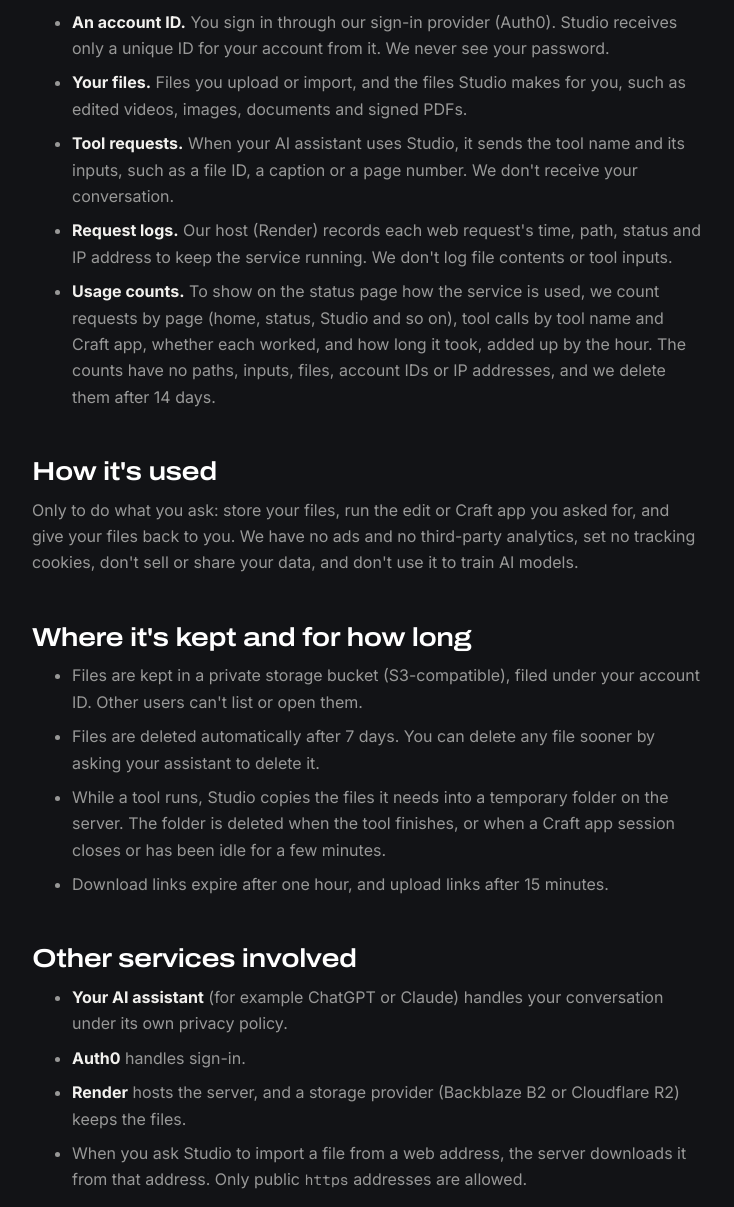
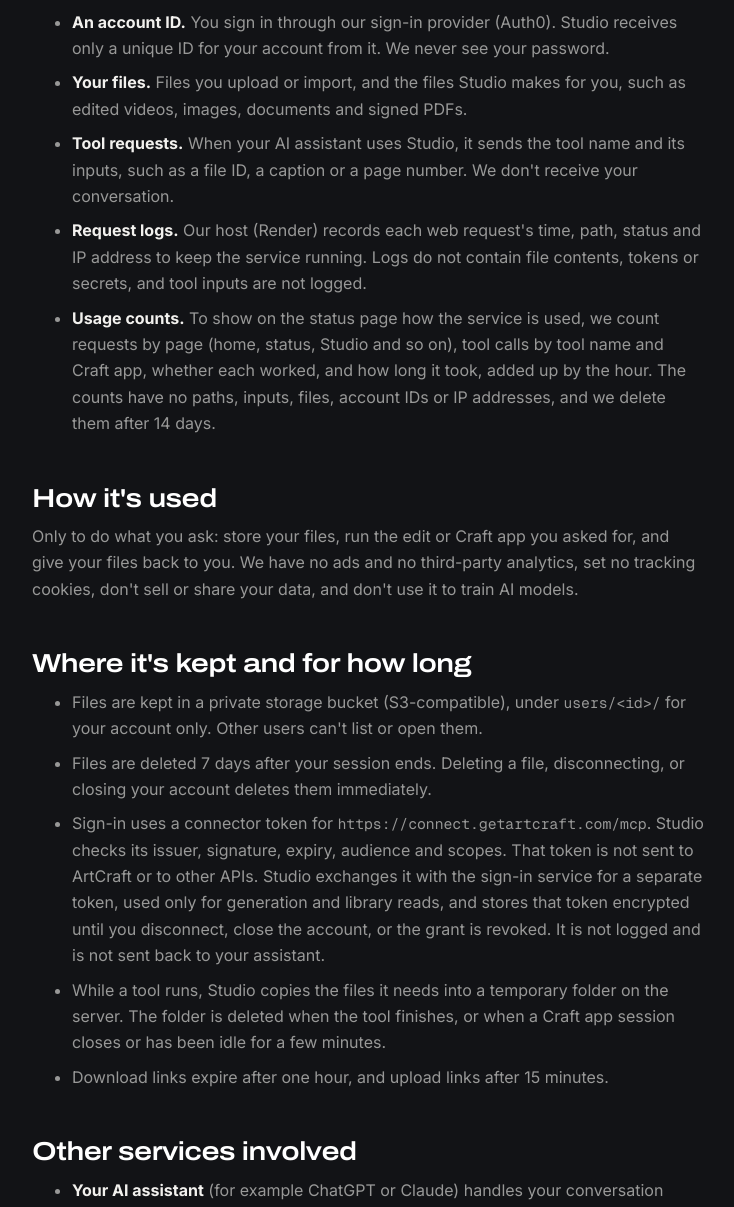
Before and after one commit to adikshan11/artcraft-chatgpt-mcp, a Flask app: page /privacy in a window 1280 px wide. Shown: the part 423-1630 px from the top of the page, without its empty margins (272-1006 px from the left). Run offline with Flask 3, Linux system fonts and the light colour scheme.

Commit message:
Keep the connector token off ArtCraft and delete files seven days after the session ends.
The privacy policy and terms state the audience, the encrypted grant, and the seven-day deletion.

```diff
--- a/templates/privacy.html
+++ b/templates/privacy.html
@@ -18,8 +18,8 @@
     tool name and its inputs, such as a file ID, a caption or a page number. We don't
     receive your conversation.</li>
   <li><strong>Request logs.</strong> Our host (Render) records each web request's time,
-    path, status and IP address to keep the service running. We don't log file contents
-    or tool inputs.</li>
+    path, status and IP address to keep the service running. Logs do not contain file
+    contents, tokens or secrets, and tool inputs are not logged.</li>
   <li><strong>Usage counts.</strong> To show on the status page how the service is used,
     we count requests by page (home, status, Studio and so on), tool calls by tool name and
     Craft app, whether each worked, and how long it took, added up by the hour. The counts
@@ -35,10 +35,16 @@
 
 <h2>Where it's kept and for how long</h2>
 <ul>
-  <li>Files are kept in a private storage bucket (S3-compatible), filed under your
-    account ID. Other users can't list or open them.</li>
-  <li>Files are deleted automatically after {{ retention_days }} days. You can delete
-    any file sooner by asking your assistant to delete it.</li>
+  <li>Files are kept in a private storage bucket (S3-compatible), under
+    <code>users/&lt;id&gt;/</code> for your account only. Other users can't list or open them.</li>
+  <li>Files are deleted {{ retention_days }} days after your session ends. Deleting a
+    file, disconnecting, or closing your account deletes them immediately.</li>
+  <li>Sign-in uses a connector token for <code>https://connect.getartcraft.com/mcp</code>.
+    Studio checks its issuer, signature, expiry, audience and scopes. That token is
+    not sent to ArtCraft or to other APIs. Studio exchanges it with the sign-in
+    service for a separate token, used only for generation and library reads, and
+    stores that token encrypted until you disconnect, close the account, or the
+    grant is revoked. It is not logged and is not sent back to your assistant.</li>
   <li>While a tool runs, Studio copies the files it needs into a temporary folder on the
     server. The folder is deleted when the tool finishes, or when a Craft app session
     closes or has been idle for a few minutes.</li>
--- a/templates/terms.html
+++ b/templates/terms.html
@@ -20,8 +20,9 @@
   <li>Your files stay yours. We use them only to do what you ask; see the
     <a href="{{ url_for('privacy') }}">privacy policy</a>.</li>
   <li>Upload only files you have the right to use.</li>
-  <li>Studio is a workspace, not backup storage. Files are deleted after
-    {{ retention_days }} days, so keep your own copies.</li>
+  <li>Studio is a workspace, not backup storage. Files are deleted
+    {{ retention_days }} days after your session ends, and immediately if you delete
+    them, disconnect, or close your account. Keep your own copies.</li>
   <li>Limits: {{ max_file_mb }} MB per file and {{ quota_mb }} MB per account.</li>
 </ul>
 
```
